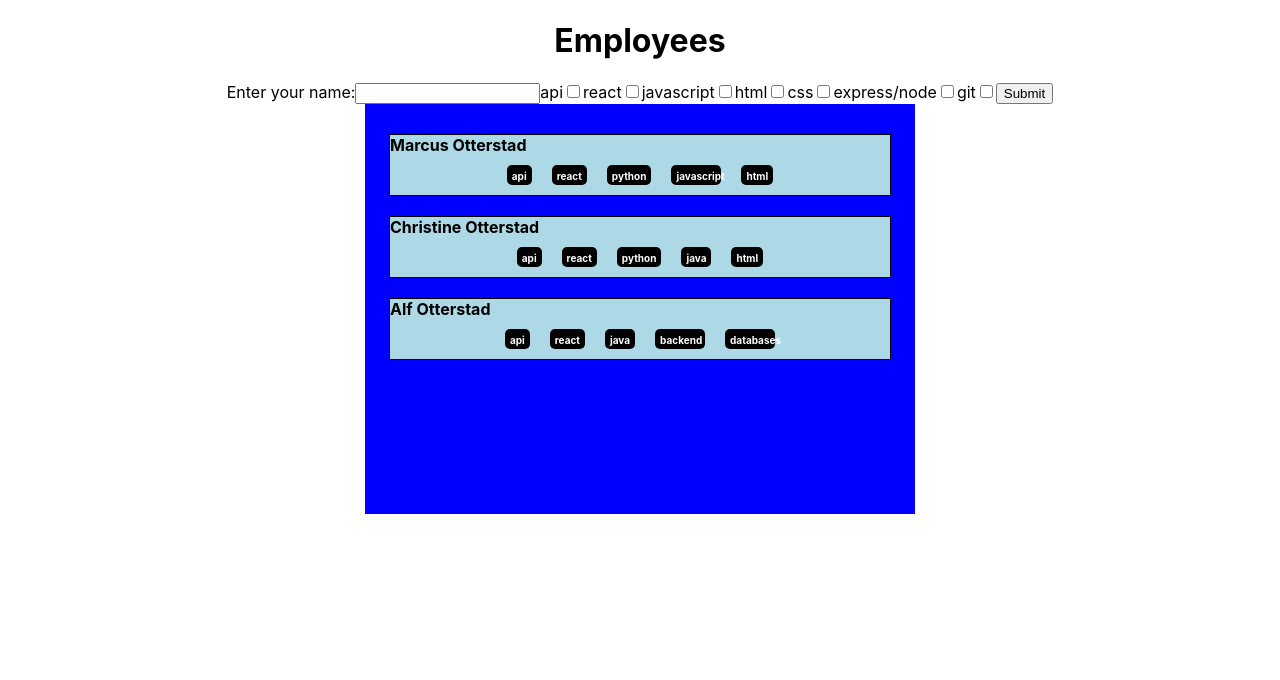
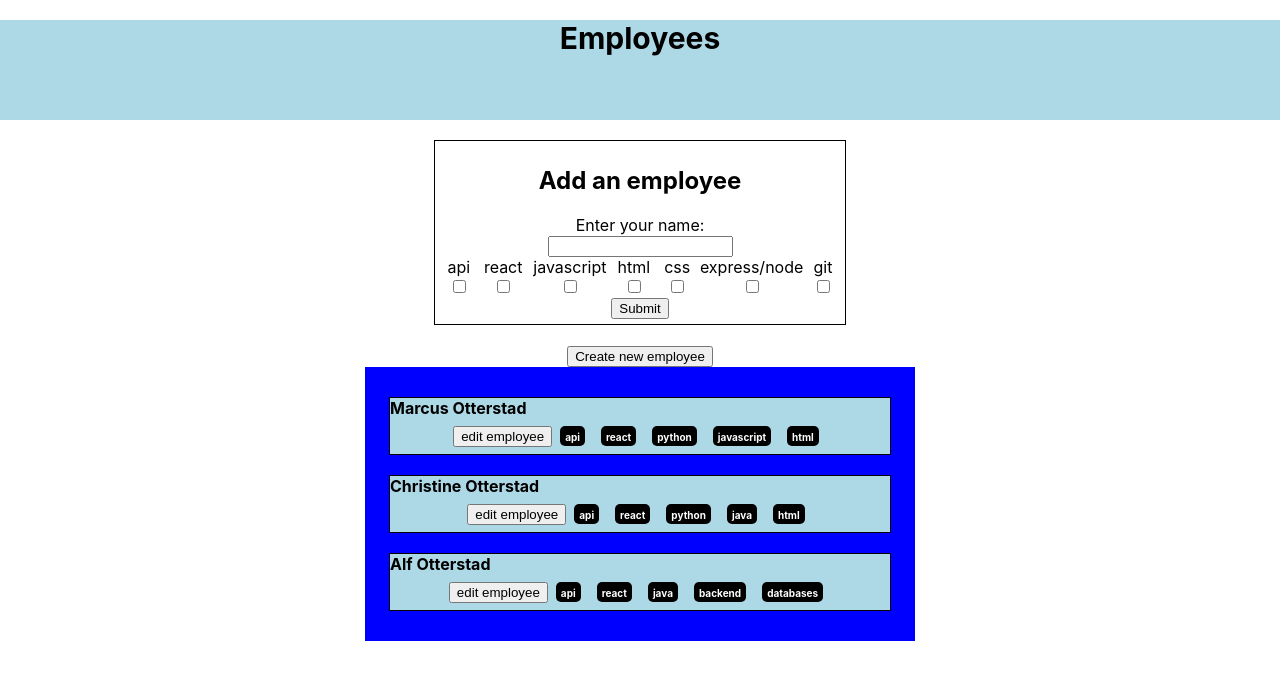
Before and after one commit to marcusotterstad/Employees, a React (Create React App) app: page / in a window 1280 px wide. Shown: the top 680 px of the page. Built offline with nearby package versions, Linux system fonts and the light colour scheme.

Commit message:
created a requests function component

```diff
--- a/src/AddEmployee/AddEmployee.css
+++ b/src/AddEmployee/AddEmployee.css
@@ -1,3 +1,11 @@
 .checkBoxes {
     display: inline-flex;
 }
+
+.addEmployee {
+    margin: 0 auto;
+    margin-bottom: 20px;
+    width: 400px;
+    border: 1px solid black;
+    padding: 5px;
+}
--- a/src/AddEmployee/AddEmployee.js
+++ b/src/AddEmployee/AddEmployee.js
@@ -31,14 +31,15 @@ function AddEmployee(props) {
         />
     </div>);
 
-  return (
+  return (<div className="addEmployee">
+    <h2>Add an employee</h2>
     <form onSubmit={handleSubmit}>
-        <label>Enter your name:</label>
+        <label>Enter your name:<br /></label>
         <input type="text" name="name" value={inputs.name || ""} onChange={handleChange}/>
         <div className="checkBoxes">{inputSkills}</div>
         <input type="submit" />
     </form>
-  )
+  </div>)
 }
 
 export default AddEmployee;
--- a/src/App/App.css
+++ b/src/App/App.css
@@ -3,36 +3,10 @@
 }
 
 .App-logo {
-  height: 40vmin;
-  pointer-events: none;
+  width: 100%;
+  height: 100px;
+  font-size: 30px;
+  background-color: lightblue;
+  text-align: center;
+  top: 0px;
 }
-
-@media (prefers-reduced-motion: no-preference) {
-  .App-logo {
-    animation: App-logo-spin infinite 20s linear;
-  }
-}
-
-.App-header {
-  background-color: #282c34;
-  min-height: 100vh;
-  display: flex;
-  flex-direction: column;
-  align-items: center;
-  justify-content: center;
-  font-size: calc(10px + 2vmin);
-  color: white;
-}
-
-.App-link {
-  color: #61dafb;
-}
-
-@keyframes App-logo-spin {
-  from {
-    transform: rotate(0deg);
-  }
-  to {
-    transform: rotate(360deg);
-  }
-}
--- a/src/App/App.js
+++ b/src/App/App.js
@@ -1,6 +1,7 @@
 import './App.css';
+import {getObjById} from '../utils';
 import {Employees} from '../Employees/Employees';
-import AddEmployee from '../AddEmployee/AddEmployee';
+import Requests from '../Requests/Requests';
 import React from 'react';
 
 export class App extends React.Component {
@@ -8,18 +9,21 @@ export class App extends React.Component {
     super(props);
     this.state = {
       employees: [
-        {name: "Marcus Otterstad", skills: ["api", "react", "python", "javascript", "html"]},
-        {name: "Christine Otterstad", skills: ["api", "react", "python", "java", "html"]},
-        {name: "Alf Otterstad", skills: ["api", "react", "java", "backend", "databases"]}
+        {id: 1, name: "Marcus Otterstad", skills: ["api", "react", "python", "javascript", "html"]},
+        {id: 2, name: "Christine Otterstad", skills: ["api", "react", "python", "java", "html"]},
+        {id: 3, name: "Alf Otterstad", skills: ["api", "react", "java", "backend", "databases"]}
       ],
-      skills: ["api", "react", "javascript", "html", "css", "express/node", "git"]
+      skills: ["api", "react", "javascript", "html", "css", "express/node", "git"],
+      request: "POST"
     };
     this.addEmployee = this.addEmployee.bind(this);
+    this.editEmployee = this.editEmployee.bind(this);
   }
 
+
+  // POST
   addEmployee(employee) {
-    console.log(employee);
-    let newEmployee = {name: employee.name, skills: []};
+    let newEmployee = {id: (this.state.employees.length+1), name: employee.name, skills: []};
     for (const [key, value] of Object.entries(employee)) {
       if(value === true) {
         newEmployee.skills.push(key);
@@ -28,14 +32,28 @@ export class App extends React.Component {
     this.setState({employees: [...this.state.employees, newEmployee]});
   }
 
+  // PUT
+  editEmployee(id) {
+    const prevObj = getObjById(this.state.employees, id);
+    const ObjIndex = this.state.employees.indexOf(prevObj);
+
+    const newEmployees = {...this.state.employees};
+    newEmployees[ObjIndex] = prevObj;
+
+    this.setState({employees: newEmployees});
+  }
+
 
 
   render() {
     return (
       <div className="App">
-        <h1>Employees</h1>
-        <AddEmployee onAddEmployee={this.addEmployee} skills={this.state.skills}/>
-        <Employees employees={this.state.employees} />
+        <h1 className="App-logo">Employees</h1>
+        <Requests request="POST"
+        onAddEmployee={this.addEmployee} skills={this.state.skills} // for AddEmployee or POST
+        />
+        <button>Create new employee</button>
+        <Employees employees={this.state.employees} handleEdit={this.editEmployee}/>
       </div>
     );
   }
--- a/src/Employee/Employee.css
+++ b/src/Employee/Employee.css
@@ -23,9 +23,9 @@
     color: white;
     font-size: 10px;
     font-weight: bold;
-    max-width: 50px;
+    max-width: 100px;
     max-height: 20px;
-    margin: 10px;
+    margin: 8px;
     border-radius: 5px;
     background-color: black;
     padding: 5px;
--- a/src/Employee/Employee.js
+++ b/src/Employee/Employee.js
@@ -2,10 +2,16 @@ import './Employee.css';
 import React from 'react';
 
 export class Employee extends React.Component {
+
+    handleEditEmployee = () => {
+        this.props.handleEdit(this.props.employeeId);
+    }
+
     render() {
         let skillArr = this.props.skills.map(skill => <div className="skill">{skill}</div>);
         return (<div className="box">
             <div className="employeeName">{this.props.name}</div>
+            <button onClick={this.handleEditEmployee}>edit employee</button>
             <div className="skills">{skillArr}</div>
         </div>);
     }
--- a/src/Employees/Employees.css
+++ b/src/Employees/Employees.css
@@ -1,7 +1,8 @@
 .employees {
     width: 550px;
-    height: 400px;
+    height: auto;
     padding-top: 10px;
+    padding-bottom: 10px;
     background-color: blue;
     margin: 0 auto;
 }
--- a/src/Employees/Employees.js
+++ b/src/Employees/Employees.js
@@ -5,7 +5,7 @@ import {Employee} from '../Employee/Employee';
 export class Employees extends React.Component {
 
     render() {
-        let employeeList = this.props.employees.map(employee => <Employee name={employee.name} skills={employee.skills}/>);
+        let employeeList = this.props.employees.map(employee => <Employee name={employee.name} skills={employee.skills} handleEdit={this.props.handleEdit} employeeId={employee.id}/>);
 
         return (<div className="employees">
             {employeeList}
--- /dev/null
+++ b/src/Requests/Requests.js
@@ -0,0 +1,11 @@
+import React, {useState} from "react";
+import AddEmployee from '../AddEmployee/AddEmployee';
+
+function Requests(props) {
+
+    if(props.request === "POST") {
+        return <AddEmployee onAddEmployee={props.onAddEmployee} skills={props.skills}/> ;
+    }
+    return <div></div>
+}
+export default Requests;
--- /dev/null
+++ b/src/utils.js
@@ -0,0 +1,9 @@
+function getObjById (arr, changeId) {
+    for (const obj of arr) {
+        if(obj.id === changeId) {
+            return obj;
+        }
+    }
+}
+
+export {getObjById};
```
Also changed, not shown: src/Requests/Requests.css (added).
